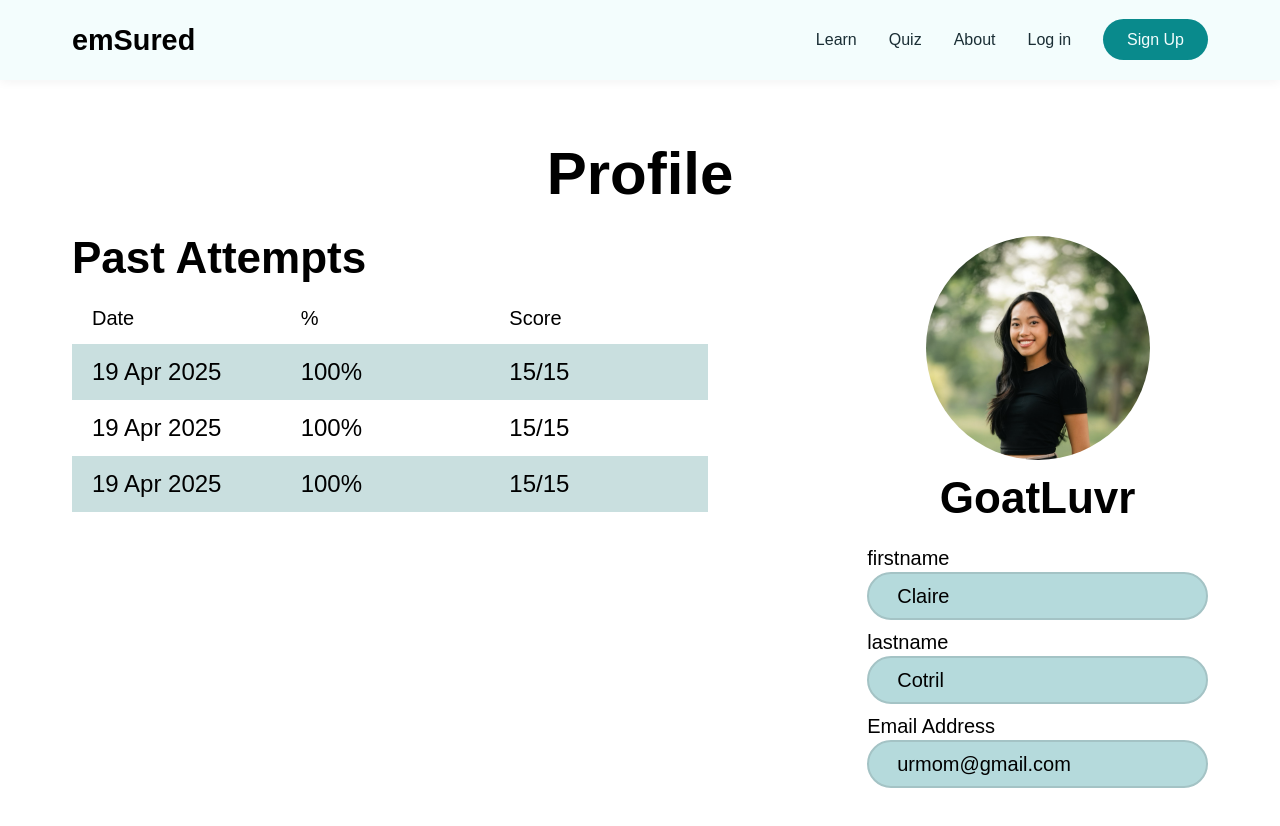
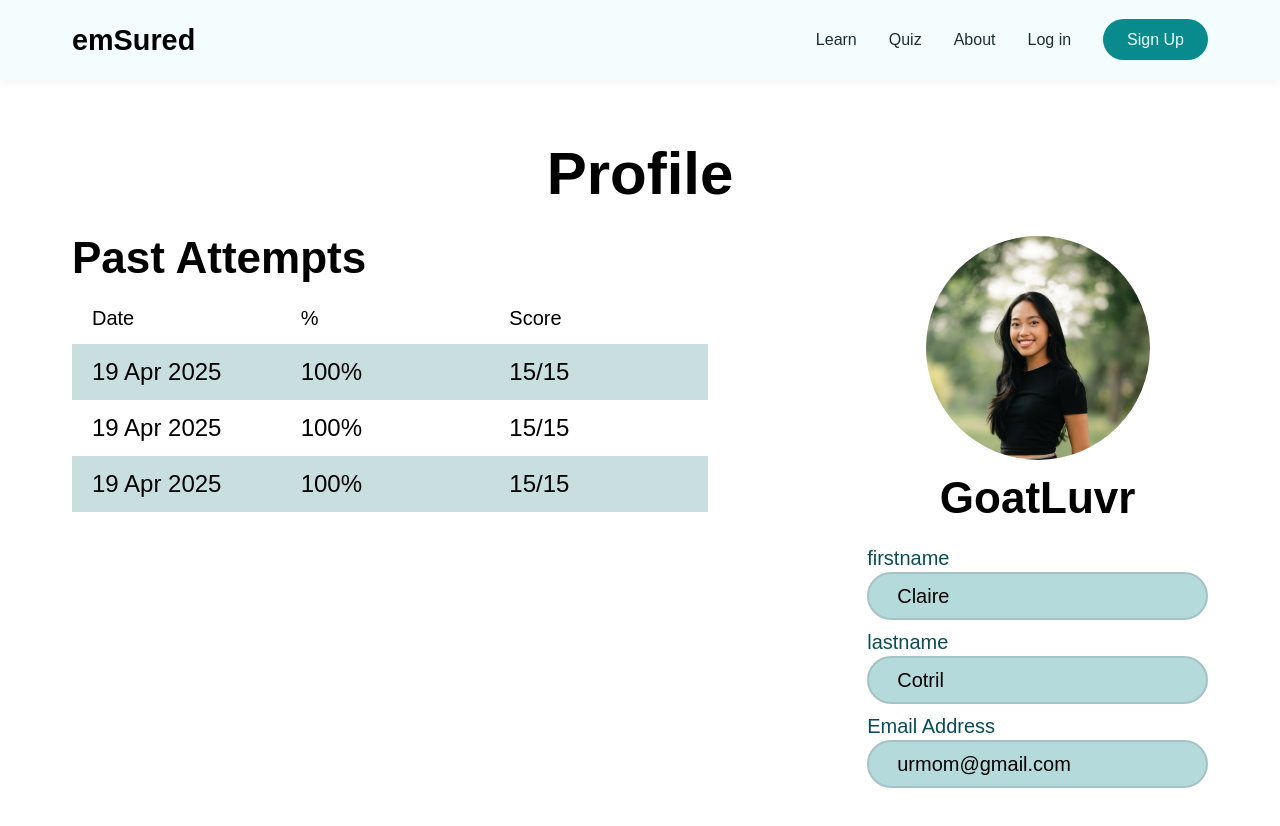
Before and after one commit to UW-INFO442-SP25/emSure-CTRLFreaks, a React (Vite) app in the folder emSure/: page /profile in a window 1280 px wide. Shown: the top 826 px of the page. Built offline with nearby package versions, Linux system fonts and the light colour scheme; no server answers; a web font is replaced by a local one.

Commit message:
fixed styling

```diff
--- a/emSure/src/index.css
+++ b/emSure/src/index.css
@@ -1653,3 +1653,7 @@ margin-bottom: 4px;
     border: 2px solid #A4C3C5;
     background: #B5DADC;
 }
+
+.title-info > p {
+    color: #084E5A;
+}
```
